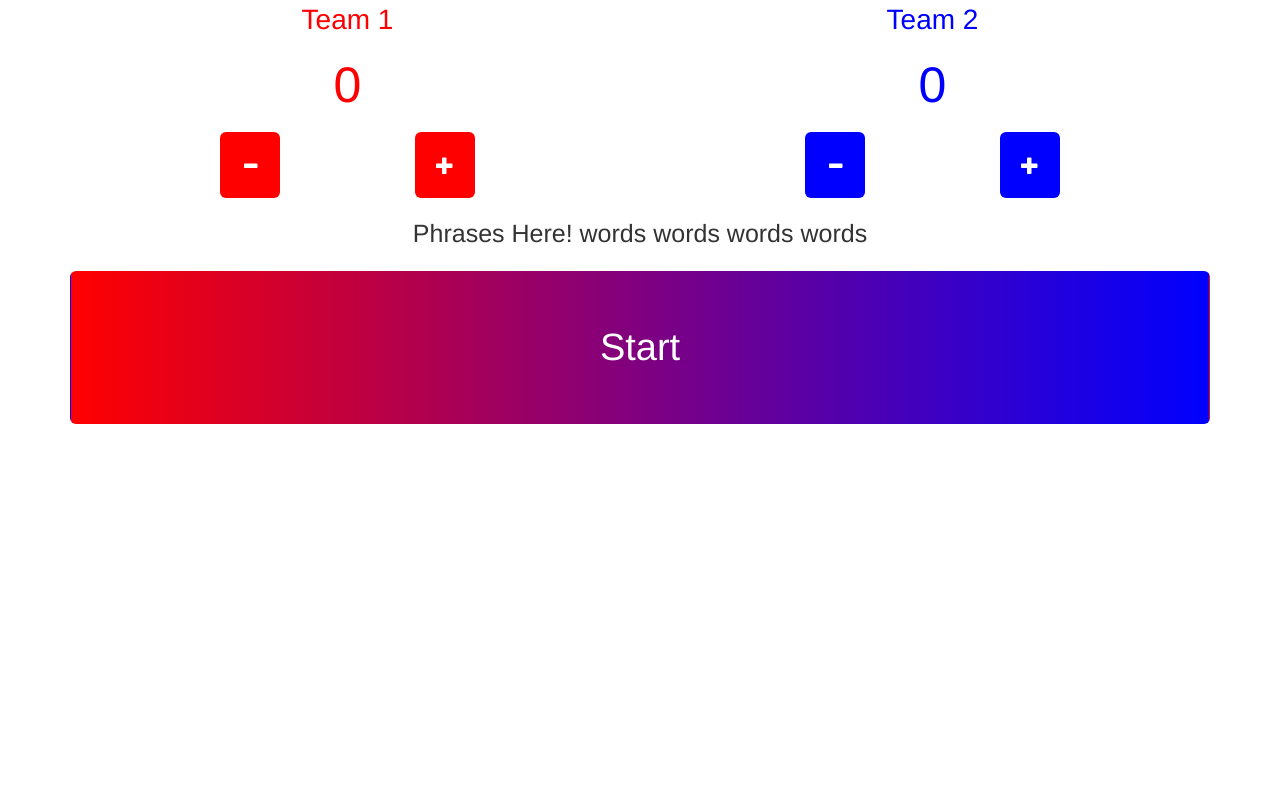
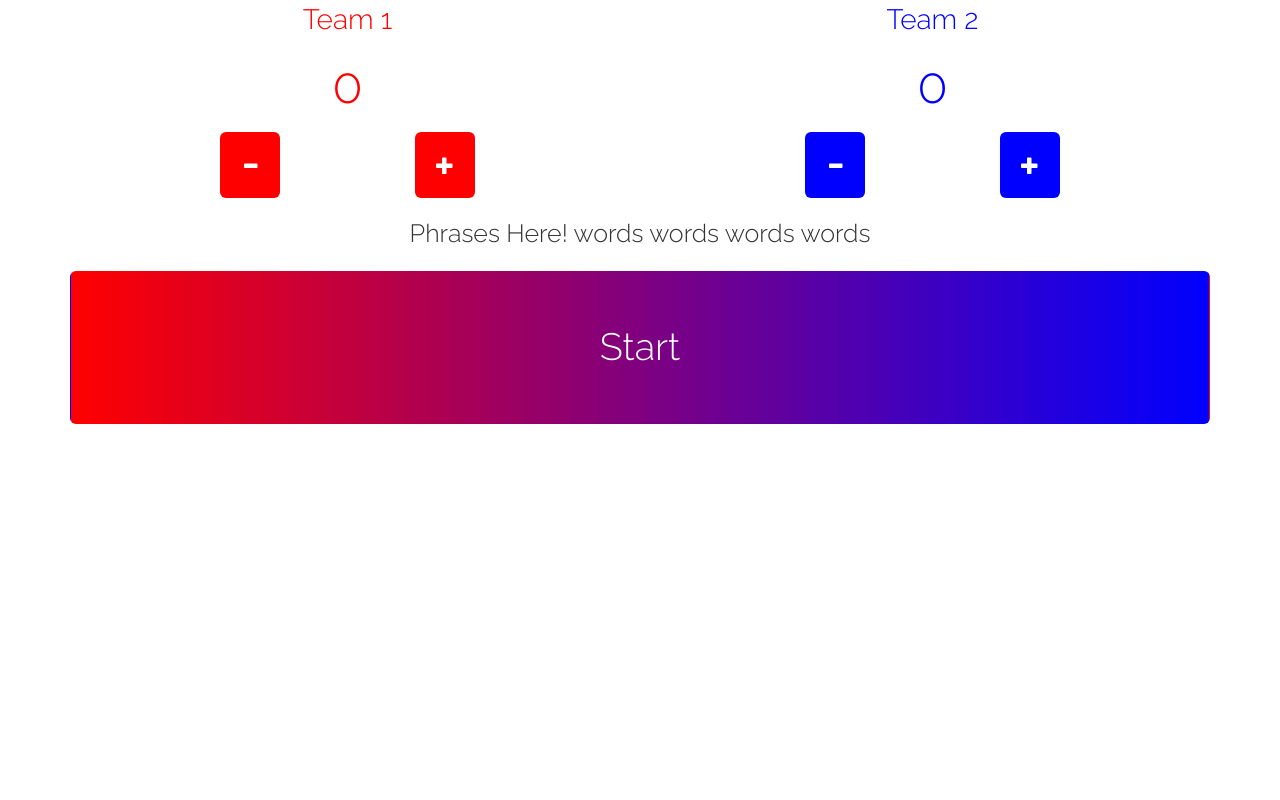
Before and after one commit to MRemetz/wordmemes, a Flask app: page / in a window 1280 px wide. Run offline with Flask 2, Linux system fonts and the light colour scheme; some libraries are stand-ins or nearby versions.

Commit message:
Attached font-family to whole page

```diff
--- a/static/css/style.css
+++ b/static/css/style.css
@@ -62,4 +62,5 @@ button.next-word-button {
 
 body, html {
     height: 100%;
+    font-family: 'Raleway', sans-serif;
 }
```
